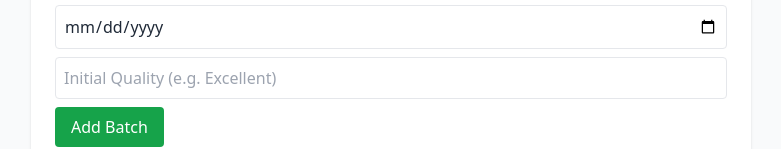
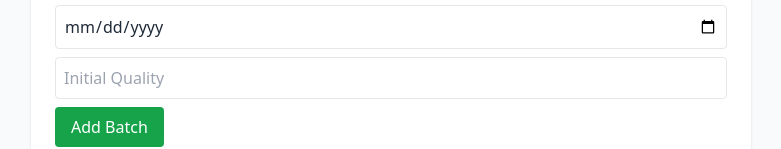
Before and after one commit to shayandanish/Remix-food-traceability, a plain HTML site: page frontend/index.html in a window 1280 px wide. Shown: the part 361-510 px from the top of the page, without its empty margins (249-1030 px from the left). Drawn offline with nearby package versions, Linux system fonts and the light colour scheme.

Commit message:
input field of add batch

```diff
--- a/frontend/index.html
+++ b/frontend/index.html
@@ -51,7 +51,7 @@
             />
             <input
               id="quality"
-              placeholder="Initial Quality (e.g. Excellent)"
+              placeholder="Initial Quality"
               class="w-full p-2 border rounded"
             />
             <button
```
